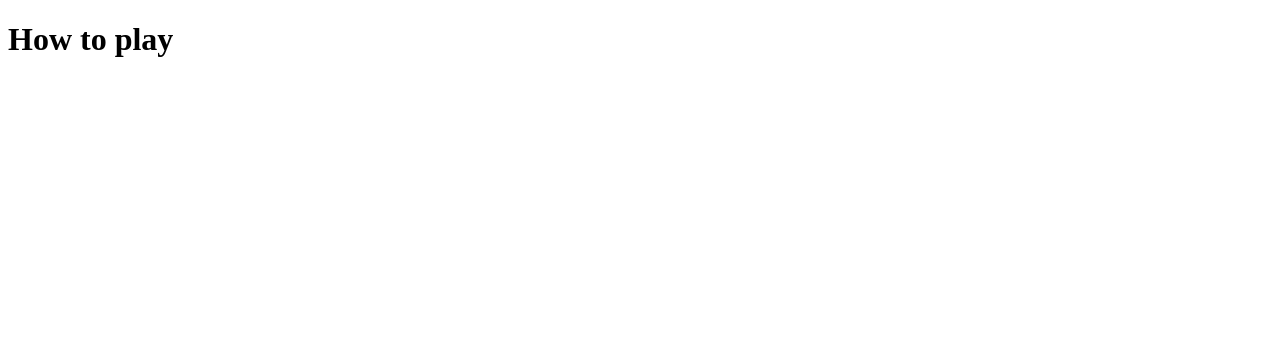
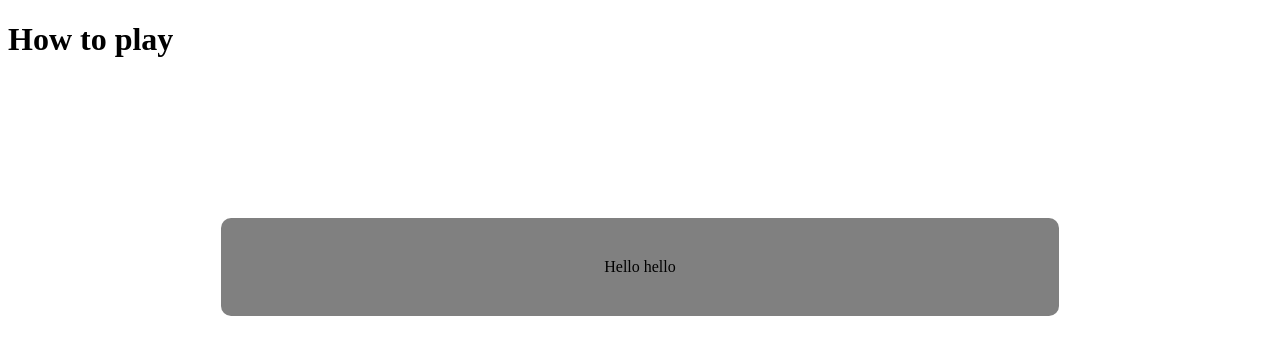
Before and after one commit to Thajeepan-Rathiharan/Module-2-Assessment, a plain HTML site: page howtoplay.html in a window 1280 px wide. Drawn offline with Linux system fonts and the light colour scheme.

Commit message:
Added a class name to a new div that will contain text

```diff
--- a/howtoplay.html
+++ b/howtoplay.html
@@ -22,6 +22,7 @@
         <h1 id="mainheading"> How to play </h1>
        </div>
 
+       <div class="container2">Hello hello</div>
 <footer>
 
 </footer>
```
